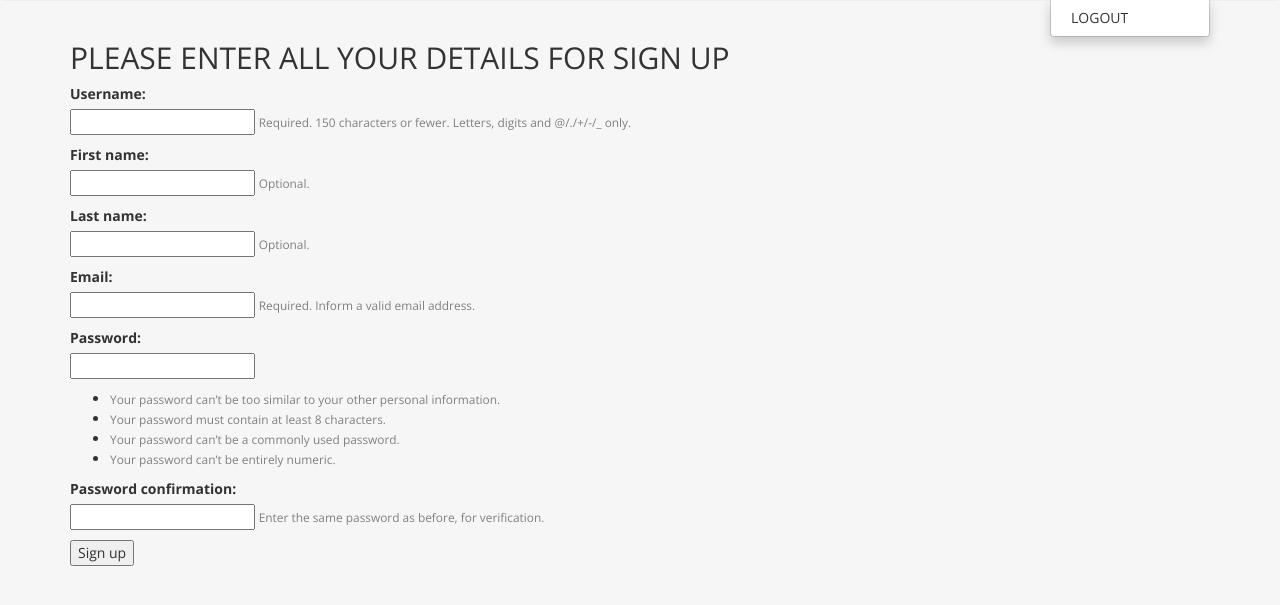
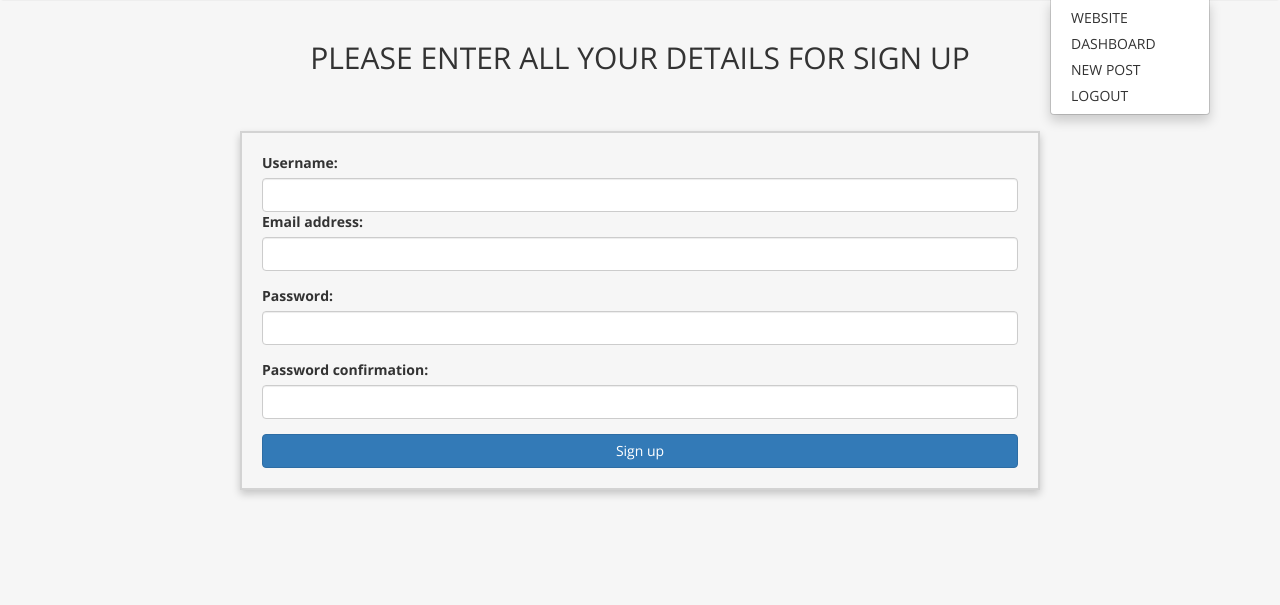
Before and after one commit to notoriousarun/Blog, a Django app: template blog/templates/registration/signup.html in a window 1280 px wide, after a click that opens the changed part. Shown: the part 51-656 px from the top of the page. Run offline with Django 3.2, Linux system fonts and the light colour scheme; the template is opened without the code that fills it: values that come from a table or form of the project are taken from there, others are empty; the visitor is signed in with stand-in values (Sample User, id 1); some libraries are stand-ins or nearby versions.

Commit message:
"UI done off the forms postcreate,signup. urls,views,forms refactor"

```diff
--- a/blog/templates/base.html
+++ b/blog/templates/base.html
@@ -12,17 +12,18 @@
 	  body{
 	      background: #F6F6F6;
 	      font-family: 'Open Sans', sans-serif;
+	      font-weight: 400;
 	  }
 	  .navbar-default{
 	      background: #fff;
 	      border: none;
 	      border-bottom: 2px solid #eee;
 	  }
-	  #form-container{
+	  .form-container{
 	      margin-left: auto;
 	      margin-right: auto;
-	      width: 600px;
-	      margin-top: 15%;
+	      width: 800px;
+	      margin-top: 5%;
 	      border: 2px solid #d3d3d3;
 	      box-shadow: 0 4px 8px 0 rgba(0,0,0,0.2);
 	      padding: 20px;
@@ -53,6 +54,9 @@
 	  .dash-user{
 	      color: #fa3756;
 	  }
+	  .form-btn{
+	      width: 100%;
+	  }
 	</style>
     </head>
     <body>
@@ -66,17 +70,20 @@
                         <span class="icon-bar"></span>
                         <span class="icon-bar"></span>
                     </button>
-                    <a class="navbar-brand" href="#">WHATSHOT</a>
+                    <a class="navbar-brand" href="{% url 'blogposts' %}">WHATSHOT</a>
                 </div>
 
                 <!-- Collect the nav links, forms, and other content for toggling -->
                 <div class="collapse navbar-collapse navbar-ex1-collapse">
                     <ul class="nav navbar-nav navbar-right">
                         {% if user.is_authenticated %}
-                            <li class="dropdown">
+                           <li class="dropdown">
                               <a href="#" class="dropdown-toggle text-uppercase" data-toggle="dropdown"><strong>{{ user.username }}</strong><b class="caret"></b></a>
-                                <ul class="dropdown-menu">
-                                    <li><a href="{% url 'logout' %}">LOGOUT</a></li>
+                              <ul class="dropdown-menu">
+				  <li><a href="{% url 'blogposts' %}">WEBSITE</a></li>
+				  <li><a href="{% url 'dashboard' %}">DASHBOARD</a></li>
+				  <li><a href="{% url 'create' %}">NEW POST</a></li>
+                                  <li><a href="{% url 'logout' %}">LOGOUT</a></li>
                                 </ul>
                             </li>
                         {% else %}
--- a/blog/templates/registration/login.html
+++ b/blog/templates/registration/login.html
@@ -1,17 +1,17 @@
 {% extends 'base.html' %}
 
 {% block content %}
-<div id="form-container">
+<h2 class="text-center">ENTER YOUR LOGIN DETAILS HERE</h2>
+<div class="form-container">
   <form method="post">
     {% csrf_token %}
-    <h4 class="text-center">LOGIN</h4>
     <div class="form-group">
       <input type="text" placeholder="Please Enter your username" class="form-control" name="username" autofocus="" required="" id="id_username">
     </div>
     <div class="form-group">
        <input type="password" placeholder="Please Enter your Password"class="form-control" name="password" required="" id="id_password">
     </div>
-      <button type="submit" class="btn btn-primary" style="width:100%">LOGIN</button>
+      <button type="submit" class="btn btn-primary form-btn">LOGIN</button>
    </form>
 </div>
 {% endblock %}
--- a/blog/templates/registration/signup.html
+++ b/blog/templates/registration/signup.html
@@ -1,21 +1,27 @@
 {% extends 'base.html' %}
 
 {% block content %}
-  <h2>PLEASE ENTER ALL YOUR DETAILS FOR SIGN UP</h2>
-  <form method="post">
-    {% csrf_token %}
-    {% for field in form %}
-      <p>
-        {{ field.label_tag }}<br>
-        {{ field }}
-        {% if field.help_text %}
-          <small style="color: grey">{{ field.help_text }}</small>
-        {% endif %}
-        {% for error in field.errors %}
-          <p style="color: red">{{ error }}</p>
-        {% endfor %}
-      </p>
-    {% endfor %}
-    <button type="submit">Sign up</button>
-  </form>
+  <h2 class="text-center">PLEASE ENTER ALL YOUR DETAILS FOR SIGN UP</h2>
+  <div class="form-container">
+    <form method="post">
+      {% csrf_token %}
+      <div class="from-group">
+        <label for="id_username">Username:</label><br>
+        <input type="text" class="form-control" name="username" maxlength="150" autofocus="" required="" id="id_username">
+      </div>
+      <div class="form-group">
+        <label for="id_email">Email address:</label><br>
+        <input type="email" class="form-control" name="email" maxlength="254" id="id_email">
+      </div>
+      <div class="form-group">
+        <label for="id_password1">Password:</label><br>
+        <input type="password" class="form-control" name="password1" required="" id="id_password1">
+      </div>
+      <div class="form-group">
+        <label for="id_password2">Password confirmation:</label><br>
+        <input type="password" class="form-control" name="password2" required="" id="id_password2">
+      </div>
+      <button class="btn btn-primary form-btn" type="submit">Sign up</button>
+    </form>
+  </div>
 {% endblock %}
--- a/cms/forms.py
+++ b/cms/forms.py
@@ -4,14 +4,6 @@ from django.contrib.auth.models import User
 
 
 class SignUpForm(UserCreationForm):
-    first_name = forms.CharField(
-        max_length=30, required=False, help_text='Optional.')
-    last_name = forms.CharField(
-        max_length=30, required=False, help_text='Optional.')
-    email = forms.EmailField(
-        max_length=254, help_text='Required. Inform a valid email address.')
-
     class Meta:
         model = User
-        fields = ('username', 'first_name', 'last_name',
-                  'email', 'password1', 'password2',)
+        fields = ('username', 'email', 'password1', 'password2',)
--- a/cms/urls.py
+++ b/cms/urls.py
@@ -1,9 +1,10 @@
 from django.urls import path
-from .views import Signup, PostIndex, UserPostList, TagIndexView
+import cms.views as cms_view
 
 urlpatterns = [
-    path('signup', Signup, name='signup'),
-    path('', PostIndex.as_view(), name='blogposts'),
-    path('tag/<str:slug>/', TagIndexView.as_view(), name='tagged'),
-    path('dashboard/', UserPostList.as_view(), name='dashboard'),
+    path('signup/', cms_view.Signup, name='signup'),
+    path('', cms_view.PostIndex.as_view(), name='blogposts'),
+    path('tag/<str:slug>/', cms_view.TagIndexView.as_view(), name='tagged'),
+    path('dashboard/', cms_view.UserPostList.as_view(), name='dashboard'),
+    path('create/',  cms_view.BlogPostCreate.as_view(), name="create")
 ]
--- a/requirements.txt
+++ b/requirements.txt
@@ -1,2 +1,4 @@
 Django==2.1.7
+django-taggit==0.24.0
+Pillow==5.4.1
 pytz==2018.9
```
Also changed, not shown: blog/templates/cms/blogpost_form.html (added, +47 -0 lines), blog/templates/cms/dashboard.html (+11 -10 lines), cms/views.py (+10 -4 lines).
